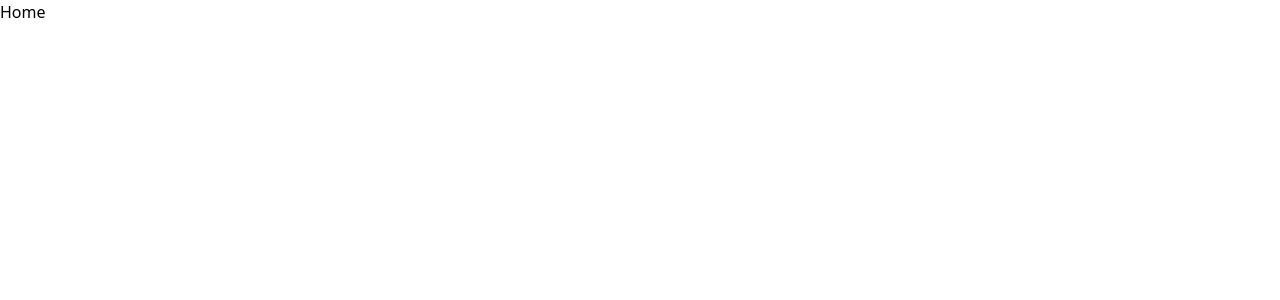
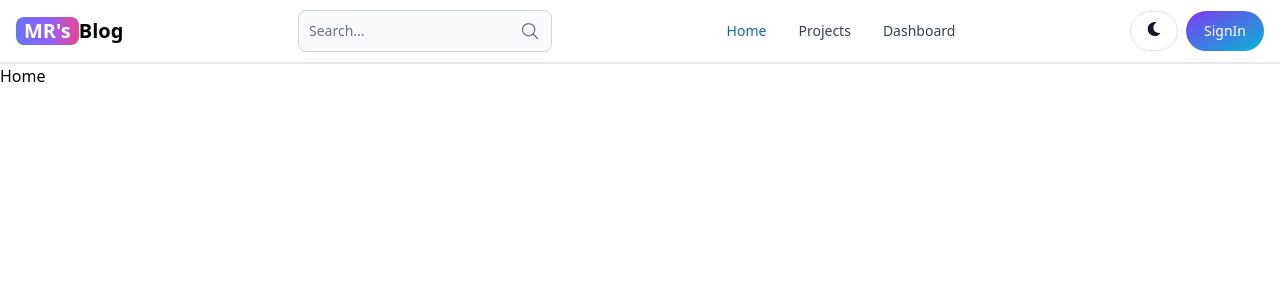
Before and after one commit to matiur2120/mern-blog, a React (Vite) app in the folder client/: page / in a window 1280 px wide. Shown: the top 300 px of the page. Built offline with nearby package versions, Linux system fonts and the light colour scheme.

Commit message:
Create header section

```diff
--- a/client/package.json
+++ b/client/package.json
@@ -10,8 +10,10 @@
     "preview": "vite preview"
   },
   "dependencies": {
+    "flowbite-react": "^0.7.2",
     "react": "^18.2.0",
     "react-dom": "^18.2.0",
+    "react-icons": "^5.0.1",
     "react-router": "^6.22.0",
     "react-router-dom": "^6.22.0"
   },
--- a/client/src/App.jsx
+++ b/client/src/App.jsx
@@ -1,4 +1,5 @@
 import { BrowserRouter, Route, Routes } from "react-router-dom";
+import Header from "./components/Header";
 import Dashboard from "./pages/Dashboard";
 import Home from "./pages/Home";
 import Projects from "./pages/Projects";
@@ -8,6 +9,7 @@
 const App = () => {
   return (
     <BrowserRouter>
+      <Header />
       <Routes>
         <Route path="/" element={<Home />} />
         <Route path="/sign-in" element={<SingIn />} />
--- /dev/null
+++ b/client/src/components/Header.jsx
@@ -0,0 +1,64 @@
+import { Button, Navbar, TextInput } from "flowbite-react";
+import { FaMoon } from "react-icons/fa";
+import { IoSearchOutline } from "react-icons/io5";
+import { Link, useLocation } from "react-router-dom";
+const Header = () => {
+  const path = useLocation().pathname;
+  return (
+    <Navbar className="border-b-2">
+      <Navbar.Brand
+        as={Link}
+        to="/"
+        className="self-center whitespace-nowrap text-sm sm:text-xl font-semibold dark:text-white"
+      >
+        <span className="px-2 bg-gradient-to-r from-indigo-500 via-purple-500 to-pink-500 rounded-lg text-white">
+          MR's
+        </span>
+        Blog
+      </Navbar.Brand>
+      <form action="">
+        <TextInput
+          type="text"
+          placeholder="Search..."
+          sizing="md"
+          required
+          rightIcon={IoSearchOutline}
+          className="hidden lg:inline"
+        />
+      </form>
+      <Button className="lg:hidden" color="gray" pill>
+        <IoSearchOutline />
+      </Button>
+      <div className="flex gap-2 md:order-2">
+        <Button className="w-12 h-10" color="gray" pill>
+          <FaMoon />
+        </Button>
+        <Link to="/sign-in">
+          <Button
+            className="h-10"
+            color="gray"
+            pill
+            gradientDuoTone="purpleToBlue"
+          >
+            SignIn
+          </Button>
+        </Link>
+        <Navbar.Toggle />
+      </div>
+      <Navbar.Collapse>
+        <Navbar.Link as={"div"} active={path === "/"}>
+          <Link to="/">Home</Link>
+        </Navbar.Link>
+
+        <Navbar.Link as={"div"} active={path === "/projects"}>
+          <Link to="/projects">Projects</Link>
+        </Navbar.Link>
+        <Navbar.Link as={"div"} active={path === "/dashboard"}>
+          <Link to="/dashboard">Dashboard</Link>
+        </Navbar.Link>
+      </Navbar.Collapse>
+    </Navbar>
+  );
+};
+
+export default Header;
--- a/client/tailwind.config.js
+++ b/client/tailwind.config.js
@@ -2,10 +2,12 @@
 export default {
   content: [
     './index.html',
-    './src/**/*.{js,ts,jsx,tsx}'
+    './src/**/*.{js,ts,jsx,tsx}',
+    'node_modules/flowbite-react/lib/esm/**/*.js'
   ],
   theme: {
     extend: {},
   },
-  plugins: [],
+  // eslint-disable-next-line no-undef
+  plugins: [require('flowbite/plugin')],
 }
```
Also changed, not shown: 2 other files (tests, documents, lock files or other folders).
